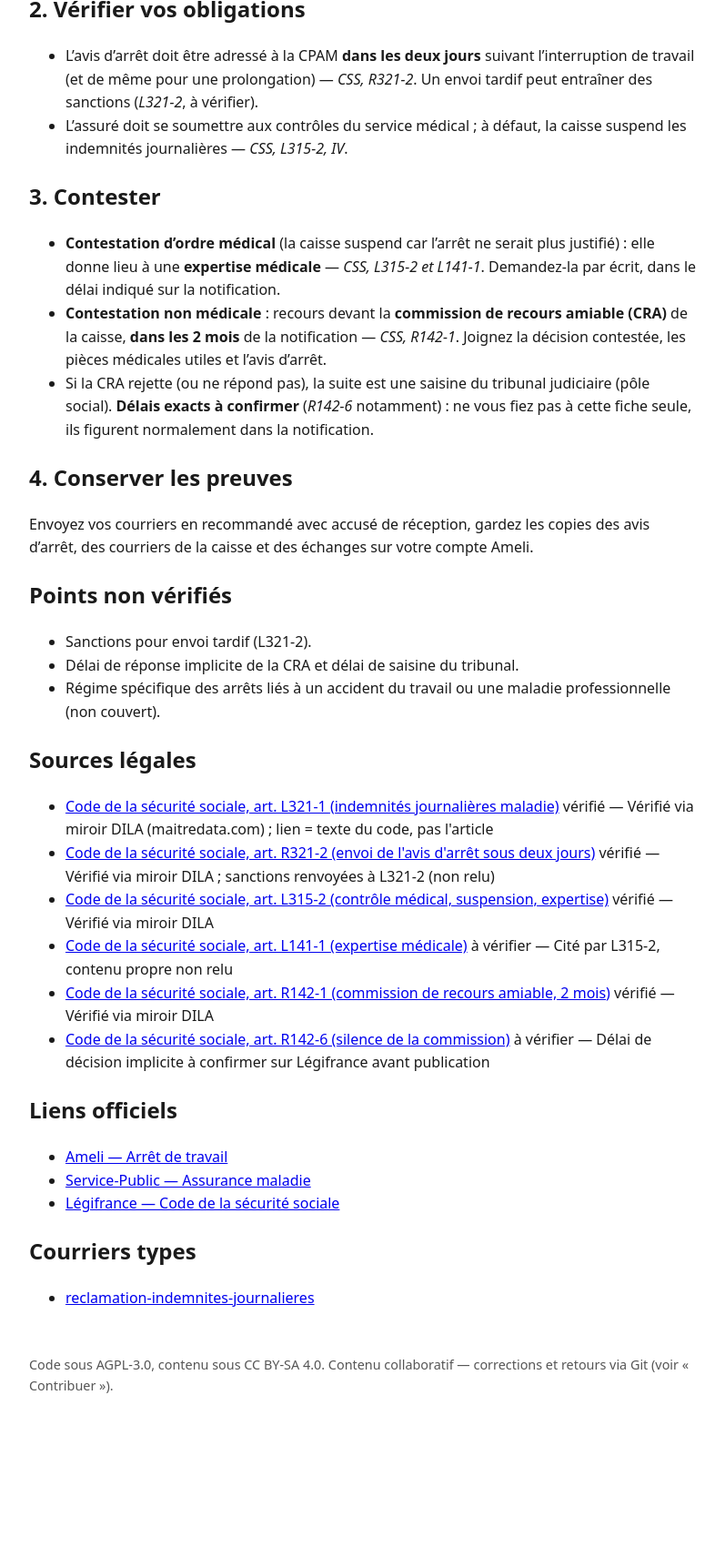
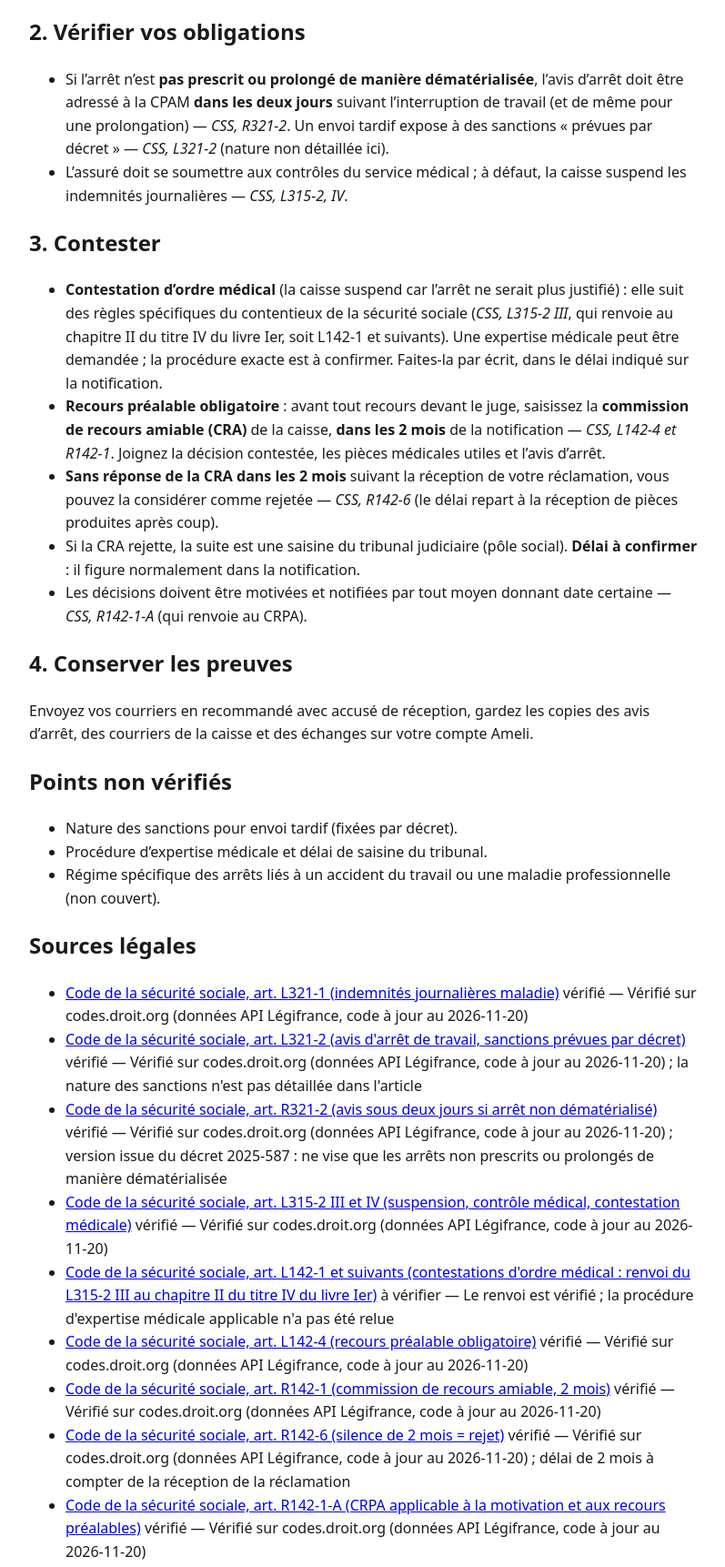
Before and after one commit to anishda/solidroit, an Astro site: page /fiches/arret-de-travail-refuse-ou-conteste in a window 1280 px wide. Shown: the part 802-2524 px from the top of the page at 91% size, without its empty margins (240-1037 px from the left). Before the commit the page ends 2352 px from the top, so only its background shows below. Built offline with nearby package versions, Linux system fonts and the light colour scheme; Astro itself is replaced by a stand-in of ours.

Commit message:
Correct legal sources after check against codes.droit.org (2026-11-20)
- R321-2 only applies to non-dematerialised work stoppage notices
- R142-6: implicit rejection after 2 months (not 1)
- Remove L141-1 (absent from current code); medical disputes go through L315-2 III
- Add L142-4, R142-1-A, L553-2 fraud indemnity; verify CRPA L112-3, L311-1

Co-Authored-By: Claude Sonnet 5.5 <noreply@anthropic.com>
Claude-Session: https://claude.ai/code/session_01TUUKU8MaN7Wp8bguhTqar9

```diff
--- a/src/content/fiches/arret-de-travail-refuse-ou-conteste.md
+++ b/src/content/fiches/arret-de-travail-refuse-ou-conteste.md
@@ -10,32 +10,44 @@ courriers: [reclamation-indemnites-journalieres]
 revue_ia:
   date: 2026-11-26
   verdict: douteux
-  resume: "R321-2, L315-2 et R142-1 concordent avec le texte relu sur un miroir DILA. Non confirmés : sanctions pour envoi tardif (L321-2), délai de décision implicite de la CRA (R142-6) et délais de saisine du tribunal. La fiche les signale déjà comme non vérifiés. Sources à relire sur Légifrance avant validation."
+  resume: "Articles L321-1, L321-2, R321-2, L315-2, L142-4, R142-1 et R142-6 relus sur codes.droit.org (à jour au 2026-11-20). Corrections faites : R321-2 ne vise que les arrêts non dématérialisés ; R142-6 fixe 2 mois (et non 1) pour le rejet implicite ; la mention de L141-1 est retirée (absente du code). Reste à confirmer : procédure d'expertise médicale (chap. II titre IV livre Ier) et délais de saisine du tribunal."
 sources_legales:
   - ref: "Code de la sécurité sociale, art. L321-1 (indemnités journalières maladie)"
     url: https://www.legifrance.gouv.fr/codes/texte_lc/LEGITEXT000006073189
     statut: verifie
-    note: "Vérifié via miroir DILA (maitredata.com) ; lien = texte du code, pas l'article"
-  - ref: "Code de la sécurité sociale, art. R321-2 (envoi de l'avis d'arrêt sous deux jours)"
+    note: "Vérifié sur codes.droit.org (données API Légifrance, code à jour au 2026-11-20)"
+  - ref: "Code de la sécurité sociale, art. L321-2 (avis d'arrêt de travail, sanctions prévues par décret)"
     url: https://www.legifrance.gouv.fr/codes/texte_lc/LEGITEXT000006073189
     statut: verifie
-    note: "Vérifié via miroir DILA ; sanctions renvoyées à L321-2 (non relu)"
-  - ref: "Code de la sécurité sociale, art. L315-2 (contrôle médical, suspension, expertise)"
+    note: "Vérifié sur codes.droit.org (données API Légifrance, code à jour au 2026-11-20) ; la nature des sanctions n'est pas détaillée dans l'article"
+  - ref: "Code de la sécurité sociale, art. R321-2 (avis sous deux jours si arrêt non dématérialisé)"
     url: https://www.legifrance.gouv.fr/codes/texte_lc/LEGITEXT000006073189
     statut: verifie
-    note: "Vérifié via miroir DILA"
-  - ref: "Code de la sécurité sociale, art. L141-1 (expertise médicale)"
+    note: "Vérifié sur codes.droit.org (données API Légifrance, code à jour au 2026-11-20) ; version issue du décret 2025-587 : ne vise que les arrêts non prescrits ou prolongés de manière dématérialisée"
+  - ref: "Code de la sécurité sociale, art. L315-2 III et IV (suspension, contrôle médical, contestation médicale)"
+    url: https://www.legifrance.gouv.fr/codes/texte_lc/LEGITEXT000006073189
+    statut: verifie
+    note: "Vérifié sur codes.droit.org (données API Légifrance, code à jour au 2026-11-20)"
+  - ref: "Code de la sécurité sociale, art. L142-1 et suivants (contestations d'ordre médical : renvoi du L315-2 III au chapitre II du titre IV du livre Ier)"
     url: https://www.legifrance.gouv.fr/codes/texte_lc/LEGITEXT000006073189
     statut: a_verifier
-    note: "Cité par L315-2, contenu propre non relu"
+    note: "Le renvoi est vérifié ; la procédure d'expertise médicale applicable n'a pas été relue"
+  - ref: "Code de la sécurité sociale, art. L142-4 (recours préalable obligatoire)"
+    url: https://www.legifrance.gouv.fr/codes/texte_lc/LEGITEXT000006073189
+    statut: verifie
+    note: "Vérifié sur codes.droit.org (données API Légifrance, code à jour au 2026-11-20)"
   - ref: "Code de la sécurité sociale, art. R142-1 (commission de recours amiable, 2 mois)"
     url: https://www.legifrance.gouv.fr/codes/texte_lc/LEGITEXT000006073189
     statut: verifie
-    note: "Vérifié via miroir DILA"
-  - ref: "Code de la sécurité sociale, art. R142-6 (silence de la commission)"
+    note: "Vérifié sur codes.droit.org (données API Légifrance, code à jour au 2026-11-20)"
+  - ref: "Code de la sécurité sociale, art. R142-6 (silence de 2 mois = rejet)"
     url: https://www.legifrance.gouv.fr/codes/texte_lc/LEGITEXT000006073189
-    statut: a_verifier
-    note: "Délai de décision implicite à confirmer sur Légifrance avant publication"
+    statut: verifie
+    note: "Vérifié sur codes.droit.org (données API Légifrance, code à jour au 2026-11-20) ; délai de 2 mois à compter de la réception de la réclamation"
+  - ref: "Code de la sécurité sociale, art. R142-1-A (CRPA applicable à la motivation et aux recours préalables)"
+    url: https://www.legifrance.gouv.fr/codes/texte_lc/LEGITEXT000006073189
+    statut: verifie
+    note: "Vérifié sur codes.droit.org (données API Légifrance, code à jour au 2026-11-20)"
 liens_officiels:
   - { label: "Ameli — Arrêt de travail", url: "https://www.ameli.fr" }
   - { label: "Service-Public — Assurance maladie", url: "https://www.service-public.fr" }
@@ -53,14 +65,16 @@ Cette distinction détermine la voie de contestation.
 
 ## 2. Vérifier vos obligations
 
-- L'avis d'arrêt doit être adressé à la CPAM **dans les deux jours** suivant l'interruption de travail (et de même pour une prolongation) — *CSS, R321-2*. Un envoi tardif peut entraîner des sanctions (*L321-2*, à vérifier).
+- Si l'arrêt n'est **pas prescrit ou prolongé de manière dématérialisée**, l'avis d'arrêt doit être adressé à la CPAM **dans les deux jours** suivant l'interruption de travail (et de même pour une prolongation) — *CSS, R321-2*. Un envoi tardif expose à des sanctions « prévues par décret » — *CSS, L321-2* (nature non détaillée ici).
 - L'assuré doit se soumettre aux contrôles du service médical ; à défaut, la caisse suspend les indemnités journalières — *CSS, L315-2, IV*.
 
 ## 3. Contester
 
-- **Contestation d'ordre médical** (la caisse suspend car l'arrêt ne serait plus justifié) : elle donne lieu à une **expertise médicale** — *CSS, L315-2 et L141-1*. Demandez-la par écrit, dans le délai indiqué sur la notification.
-- **Contestation non médicale** : recours devant la **commission de recours amiable (CRA)** de la caisse, **dans les 2 mois** de la notification — *CSS, R142-1*. Joignez la décision contestée, les pièces médicales utiles et l'avis d'arrêt.
-- Si la CRA rejette (ou ne répond pas), la suite est une saisine du tribunal judiciaire (pôle social). **Délais exacts à confirmer** (*R142-6* notamment) : ne vous fiez pas à cette fiche seule, ils figurent normalement dans la notification.
+- **Contestation d'ordre médical** (la caisse suspend car l'arrêt ne serait plus justifié) : elle suit des règles spécifiques du contentieux de la sécurité sociale (*CSS, L315-2 III*, qui renvoie au chapitre II du titre IV du livre Ier, soit L142-1 et suivants). Une expertise médicale peut être demandée ; la procédure exacte est à confirmer. Faites-la par écrit, dans le délai indiqué sur la notification.
+- **Recours préalable obligatoire** : avant tout recours devant le juge, saisissez la **commission de recours amiable (CRA)** de la caisse, **dans les 2 mois** de la notification — *CSS, L142-4 et R142-1*. Joignez la décision contestée, les pièces médicales utiles et l'avis d'arrêt.
+- **Sans réponse de la CRA dans les 2 mois** suivant la réception de votre réclamation, vous pouvez la considérer comme rejetée — *CSS, R142-6* (le délai repart à la réception de pièces produites après coup).
+- Si la CRA rejette, la suite est une saisine du tribunal judiciaire (pôle social). **Délai à confirmer** : il figure normalement dans la notification.
+- Les décisions doivent être motivées et notifiées par tout moyen donnant date certaine — *CSS, R142-1-A* (qui renvoie au CRPA).
 
 ## 4. Conserver les preuves
 
@@ -68,6 +82,6 @@ Envoyez vos courriers en recommandé avec accusé de réception, gardez les copi
 
 ## Points non vérifiés
 
-- Sanctions pour envoi tardif (L321-2).
-- Délai de réponse implicite de la CRA et délai de saisine du tribunal.
+- Nature des sanctions pour envoi tardif (fixées par décret).
+- Procédure d'expertise médicale et délai de saisine du tribunal.
 - Régime spécifique des arrêts liés à un accident du travail ou une maladie professionnelle (non couvert).
--- a/src/content/fiches/indu-caf.md
+++ b/src/content/fiches/indu-caf.md
@@ -10,23 +10,31 @@ courriers: [contestation-indu-caf]
 revue_ia:
   date: 2026-11-26
   verdict: douteux
-  resume: "L553-1 (2 ans, 5 ans en cas de fraude) et L553-2 (retenues, remise en cas de précarité) concordent avec le miroir DILA. À confirmer : application de R142-1 à la CAF, modalités de L133-4-1, règle de suspension des retenues pendant le recours. CRPA L311-1 cité de mémoire."
+  resume: "L553-1, L553-2, L142-4, R142-1, R142-6 et CRPA L311-1 relus sur codes.droit.org (à jour au 2026-11-20). Ajout : indemnité de 10 % en cas de fraude (L553-2). Reste à confirmer : application de R142-1 aux décisions de la CAF, alinéas de L133-4-1 visés par L553-2, plafond des retenues et effet suspensif du recours."
 sources_legales:
-  - ref: "Code de la sécurité sociale, art. L553-1 (prescription : 2 ans, 5 ans en cas de fraude ou fausse déclaration)"
+  - ref: "Code de la sécurité sociale, art. L553-1 (prescription : 2 ans, 5 ans en cas de manœuvre frauduleuse ou fausse déclaration)"
     url: https://www.legifrance.gouv.fr/codes/texte_lc/LEGITEXT000006073189
     statut: verifie
-    note: "Vérifié via miroir DILA (maitredata.com) ; version en vigueur à confirmer sur Légifrance"
-  - ref: "Code de la sécurité sociale, art. L553-2 (récupération par retenues, remise en cas de précarité)"
+    note: "Vérifié sur codes.droit.org (données API Légifrance, code à jour au 2026-11-20)"
+  - ref: "Code de la sécurité sociale, art. L553-2 (récupération par retenues, remise ou réduction en cas de précarité, indemnité de 10 % en cas de fraude)"
     url: https://www.legifrance.gouv.fr/codes/texte_lc/LEGITEXT000006073189
     statut: verifie
-    note: "Vérifié via miroir DILA ; renvoie à L133-4-1 pour les modalités (non relu)"
+    note: "Vérifié sur codes.droit.org (données API Légifrance, code à jour au 2026-11-20) ; renvoie aux alinéas 4 à 9 de L133-4-1 (non relus)"
+  - ref: "Code de la sécurité sociale, art. L142-4 (recours préalable obligatoire)"
+    url: https://www.legifrance.gouv.fr/codes/texte_lc/LEGITEXT000006073189
+    statut: verifie
+    note: "Vérifié sur codes.droit.org (données API Légifrance, code à jour au 2026-11-20)"
   - ref: "Code de la sécurité sociale, art. R142-1 (commission de recours amiable, 2 mois)"
     url: https://www.legifrance.gouv.fr/codes/texte_lc/LEGITEXT000006073189
     statut: verifie
-    note: "Vérifié via miroir DILA ; applicabilité aux décisions de la CAF à confirmer"
-  - ref: "Code des relations entre le public et l'administration, art. L311-1 (accès aux documents administratifs)"
-    statut: a_verifier
-    note: "Cité de mémoire, non vérifié"
+    note: "Vérifié sur codes.droit.org (données API Légifrance, code à jour au 2026-11-20) ; texte visant les organismes de sécurité sociale, application à la CAF à confirmer par un humain"
+  - ref: "Code de la sécurité sociale, art. R142-6 (silence de 2 mois = rejet)"
+    url: https://www.legifrance.gouv.fr/codes/texte_lc/LEGITEXT000006073189
+    statut: verifie
+    note: "Vérifié sur codes.droit.org (données API Légifrance, code à jour au 2026-11-20)"
+  - ref: "Code des relations entre le public et l'administration, art. L311-1 (communication des documents administratifs)"
+    statut: verifie
+    note: "Vérifié sur codes.droit.org (CRPA)"
 liens_officiels:
   - { label: "CAF — Mon compte", url: "https://www.caf.fr" }
   - { label: "Service-Public — Allocations familiales et aides", url: "https://www.service-public.fr" }
@@ -43,11 +51,12 @@ L'action de la CAF en récupération se prescrit par **deux ans**, sauf **manœu
 
 ## 3. Contester
 
-Un recours devant la **commission de recours amiable (CRA)** doit être formé **dans les 2 mois** de la notification — *CSS, R142-1*. Joignez les justificatifs prouvant que l'indu est erroné (avis d'imposition, bulletins, attestations).
+Le recours préalable devant la **commission de recours amiable (CRA)** est obligatoire avant tout recours devant le juge — *CSS, L142-4* — et doit être formé **dans les 2 mois** de la notification — *CSS, R142-1*. Sans réponse dans les 2 mois suivant la réception de votre réclamation, vous pouvez la considérer comme rejetée — *CSS, R142-6*. Joignez les justificatifs prouvant que l'indu est erroné (avis d'imposition, bulletins, attestations).
 
 ## 4. Si l'indu est fondé : limiter l'impact
 
 - La CAF peut récupérer par **retenues sur les prestations à venir**, avec un plafond lié à la situation du foyer — *CSS, L553-2*.
+- En cas de **fraude**, une indemnité équivalant à 10 % des sommes réclamées peut s'ajouter — *CSS, L553-2*.
 - En cas de **précarité**, l'indu peut être **réduit ou remis**, sauf manœuvre frauduleuse ou fausse déclaration — *CSS, L553-2*. Faites une demande motivée de remise (modèle ci-dessous).
 
 ## 5. Conserver les preuves
--- a/src/content/fiches/versement-cpam-manquant.md
+++ b/src/content/fiches/versement-cpam-manquant.md
@@ -10,19 +10,27 @@ courriers: [reclamation-indemnites-journalieres]
 revue_ia:
   date: 2026-11-26
   verdict: douteux
-  resume: "L332-1 (2 ans, point de départ au 1er jour du trimestre suivant) concorde avec le miroir DILA. Non vérifiés : effet du silence de la caisse, accusé de réception (CRPA L112-3) et distinction avec les remboursements de soins."
+  resume: "L332-1, L142-4, R142-1, R142-6 et CRPA L112-3 relus sur codes.droit.org (à jour au 2026-11-20). Reste à confirmer : effet du silence de la caisse sur une simple demande de paiement (R142-6 ne vise que la réclamation devant la CRA) et régime des remboursements de soins."
 sources_legales:
-  - ref: "Code de la sécurité sociale, art. L332-1 (prescription de 2 ans des prestations maladie)"
+  - ref: "Code de la sécurité sociale, art. L332-1 (prescription de 2 ans des prestations en espèces maladie)"
     url: https://www.legifrance.gouv.fr/codes/texte_lc/LEGITEXT000006073189
     statut: verifie
-    note: "Vérifié via miroir DILA : point de départ au 1er jour du trimestre suivant celui visé par les prestations"
+    note: "Vérifié sur codes.droit.org (données API Légifrance, code à jour au 2026-11-20) ; point de départ au 1er jour du trimestre suivant celui visé"
+  - ref: "Code de la sécurité sociale, art. L142-4 (recours préalable obligatoire)"
+    url: https://www.legifrance.gouv.fr/codes/texte_lc/LEGITEXT000006073189
+    statut: verifie
+    note: "Vérifié sur codes.droit.org (données API Légifrance, code à jour au 2026-11-20)"
   - ref: "Code de la sécurité sociale, art. R142-1 (commission de recours amiable, 2 mois)"
     url: https://www.legifrance.gouv.fr/codes/texte_lc/LEGITEXT000006073189
     statut: verifie
-    note: "Vérifié via miroir DILA ; la décision contestée doit exister (refus explicite)"
+    note: "Vérifié sur codes.droit.org (données API Légifrance, code à jour au 2026-11-20)"
+  - ref: "Code de la sécurité sociale, art. R142-6 (silence de 2 mois = rejet)"
+    url: https://www.legifrance.gouv.fr/codes/texte_lc/LEGITEXT000006073189
+    statut: verifie
+    note: "Vérifié sur codes.droit.org (données API Légifrance, code à jour au 2026-11-20) ; ne vise que la réclamation devant la CRA, pas le silence de la caisse sur une demande"
   - ref: "Code des relations entre le public et l'administration, art. L112-3 (accusé de réception des demandes)"
-    statut: a_verifier
-    note: "Cité de mémoire, non vérifié"
+    statut: verifie
+    note: "Vérifié sur codes.droit.org (CRPA) ; exceptions prévues (demandes abusives, etc.)"
 liens_officiels:
   - { label: "Ameli — compte assuré", url: "https://www.ameli.fr" }
   - { label: "Service-Public — Assurance maladie", url: "https://www.service-public.fr" }
@@ -48,10 +56,10 @@ L'action de l'assuré en paiement des prestations en espèces se prescrit par **
 
 ## 5. Si la caisse refuse
 
-Contestez devant la **CRA dans les 2 mois** de la notification du refus — *CSS, R142-1*. L'effet d'un simple silence de la caisse n'est **pas vérifié** ici : demandez une décision écrite.
+Le recours préalable devant la **CRA** est obligatoire et doit être formé **dans les 2 mois** de la notification du refus — *CSS, L142-4 et R142-1*. Sans réponse de la CRA dans les 2 mois de la réception de votre réclamation, vous pouvez la considérer comme rejetée — *CSS, R142-6*. L'effet d'un simple silence de la caisse sur une demande de paiement n'est **pas vérifié** ici : demandez une décision écrite.
 
 ## Points non vérifiés
 
 - Effet juridique d'une absence de réponse de la caisse.
-- Obligation d'accusé de réception (CRPA).
+- Portée de l'accusé de réception (CRPA L112-3 : exceptions possibles).
 - Cas des remboursements de soins (régime différent des indemnités journalières).
```
